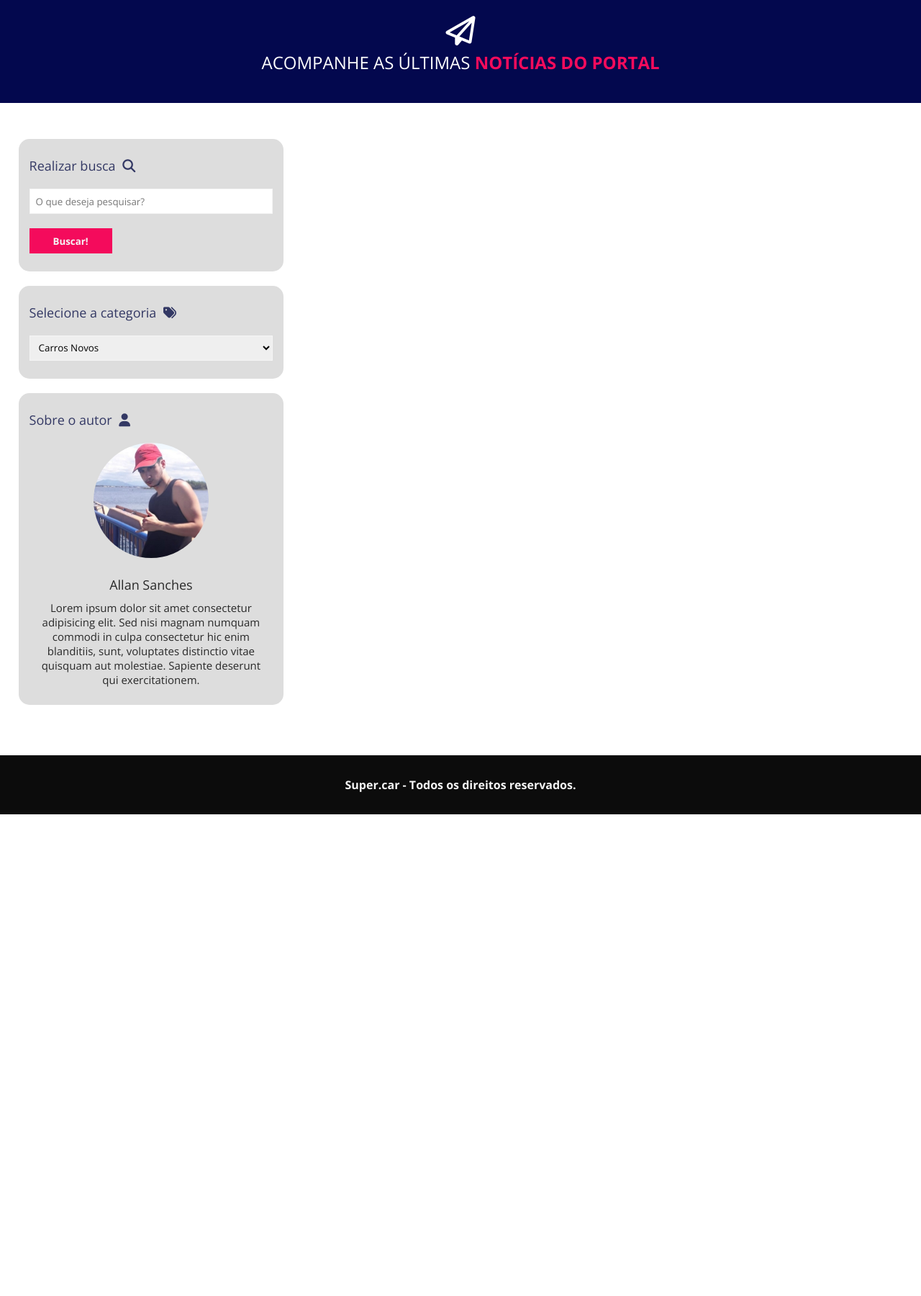
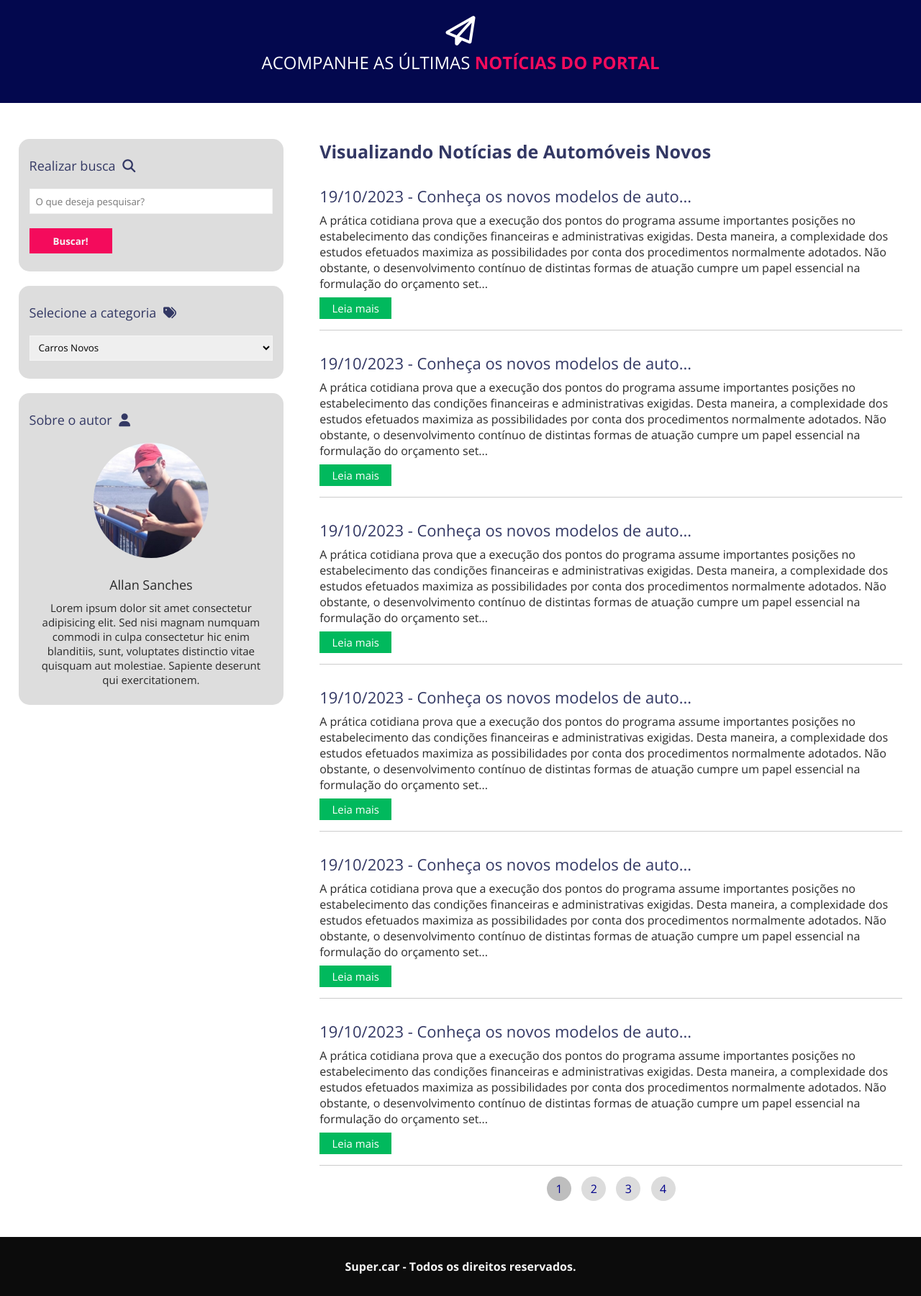
Before and after one commit to 1oremipsum/web-super-car, a PHP site: page /Projeto_1/noticias in a window 1280 px wide. Shown: the part 166-1966 px from the top of the page at 72% size. Before the commit the page ends 1297 px from the top, so only its background shows below. Run offline with PHP 8.4, Linux system fonts and the light colour scheme; data that the repository does not hold is empty; some libraries are stand-ins or nearby versions.

Commit message:
Adicionado novo icone, terminando a marcação de texto e estilos dos posts de notícia; implementando marcação de texto e estilo para o sistema de paginação

```diff
--- a/css/style.css
+++ b/css/style.css
@@ -530,7 +530,7 @@ footer.fixed{
 	}
 
 	.box-content-sidebar input[type=submit]:hover{
-		background: #f52b72;
+		background: #f7377a;
 	}
 
 	.box-content-sidebar select{
@@ -561,6 +561,83 @@ footer.fixed{
 		font-size: 15px;
 		margin-top: 8px;
 		font-weight: lighter;
+	}
+
+	.conteudo-portal{
+		float: left;
+		width: 70%;
+		padding-left: 50px;
+	}
+
+	.header-conteudo-portal{
+		color: #333864;
+	}
+
+	.header-conteudo-portal h2{
+		font-size: 25px;
+		font-weight: bold;
+	}
+
+	.header-conteudo-portal h2 > span{
+		border-top: 2px solid #333864;
+	}
+
+	.box-single-conteudo{
+		margin: 15px 0;
+		padding: 15px 0;
+		border-bottom: 1px solid #ccc;
+	}
+
+	.box-single-conteudo h2{
+		color: #333864;
+		font-weight: normal;
+		font-size: 22px;
+	}
+
+	.box-single-conteudo p{
+		color: #292929;
+		font-weight: normal;
+		font-size: 16px;
+		margin-top: 8px;
+	}
+
+	.box-single-conteudo a{
+		background: #01b95d;
+		display: block;
+		font-size: 15px;
+		margin-top: 8px;
+		width: 100px;
+		height: 30px;
+		line-height: 30px;
+		padding: 0 3px;
+		text-align: center;
+		text-decoration: none;
+		color: white;
+		transition: all 0.4s;
+	}
+
+	.box-single-conteudo a:hover{
+		background: #23ca77;
+	}
+
+	.pages{
+		text-align: center;
+	}
+
+	.pages a{
+		margin: 0 5px;
+		width: 34px;
+		height: 34px;
+		border-radius: 50%;
+		display: inline-block;
+		padding: 6px 2px;
+		background: rgb(220, 220, 220);
+		text-decoration: none;
+		color: darkblue;
+	}
+
+	.pages a.active-page{
+		background-color: rgb(190, 190, 190);
 	}
 /* página notícias*/
 
@@ -631,6 +708,16 @@ footer.fixed{
 }
 
 @media screen and (max-width: 768px){
+	.conteudo-portal{
+		width: 100%;
+		padding-left: 0;
+	}
+
+	.sidebar{
+		width: 100%;
+		text-align: center;
+	}
+
 	section.banner-principal form h2{
 		font-weight: 600;
 		font-size: 22px;
--- a/index.php
+++ b/index.php
@@ -20,7 +20,7 @@
 	<meta name="viewport" content="width=device-width, initial-scale=1">
 	<meta name="keywords" content="revenda,automóveis,carros,motos,indústria-automobilística">
 	<meta name="description" content="Revenda de Automóveis">
-	<link rel="icon" href="<?php echo INCLUDE_PATH; ?>favicon.ico" type="image/x-ico" />
+	<link rel="icon" href="<?php echo INCLUDE_PATH; ?>super.ico" type="image/x-ico" />
 	<meta charset="utf-8">
 	<title><?php echo $infoSite['titulo'];?></title>
 </head>
--- a/pages/noticias.php
+++ b/pages/noticias.php
@@ -8,7 +8,6 @@
 <section class="container-portal">
     <div class="center">
         <div class="sidebar">
-
             <div class="box-content-sidebar">
                 <h3>Realizar busca <i style="padding: 0 5px" class="fa-solid fa-magnifying-glass"></i></h3>
                 <form>
@@ -37,8 +36,28 @@
                     </div>
                </div>
             </div><!-- box-content-sidebar -->
-
         </div><!-- sidebar -->
+        <div class="conteudo-portal">
+            <div class="header-conteudo-portal">
+                <!-- <h2>Visualizando todas as notícias</h2> -->
+                <h2>Visualizando Notícias de Automóveis Novos</h2>
+            </div><!-- header-conteudo-portal -->
+            <?php
+                for($i=0;$i<6;$i++){
+            ?>
+            <div class="box-single-conteudo">
+                <h2>19/10/2023 - Conheça os novos modelos de auto...</h2>
+                <p> A prática cotidiana prova que a execução dos pontos do programa assume importantes posições no estabelecimento das condições financeiras e administrativas exigidas. Desta maneira, a complexidade dos estudos efetuados maximiza as possibilidades por conta dos procedimentos normalmente adotados. Não obstante, o desenvolvimento contínuo de distintas formas de atuação cumpre um papel essencial na formulação do orçamento set...</p>
+                <a href="<?php echo INCLUDE_PATH; ?>automoveis-novos/nome-do-post">Leia mais</a>
+            </div><!-- box-single-conteudo -->
+            <?php } ?>
+            <div class="pages">
+                <a class="active-page" href="">1</a>
+                <a href="">2</a>
+                <a href="">3</a>
+                <a href="">4</a>
+            </div><!-- pages -->
+        </div><!-- conteudo-portal -->
         <div class="clear"></div>
     </div><!-- center -->
 </section><!-- container-portal -->
```
Also changed, not shown: favicon.ico (deleted), super.ico (added).
